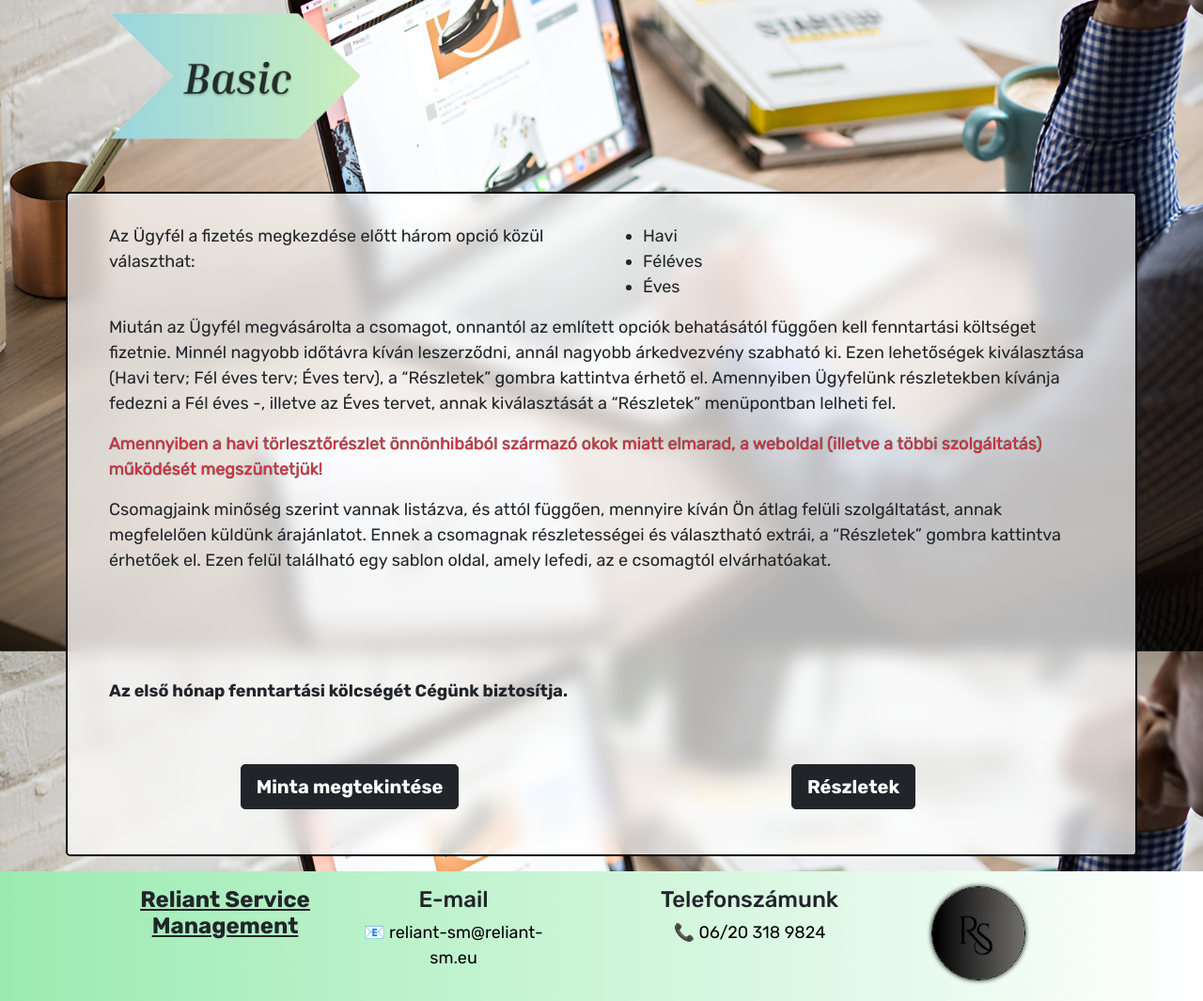
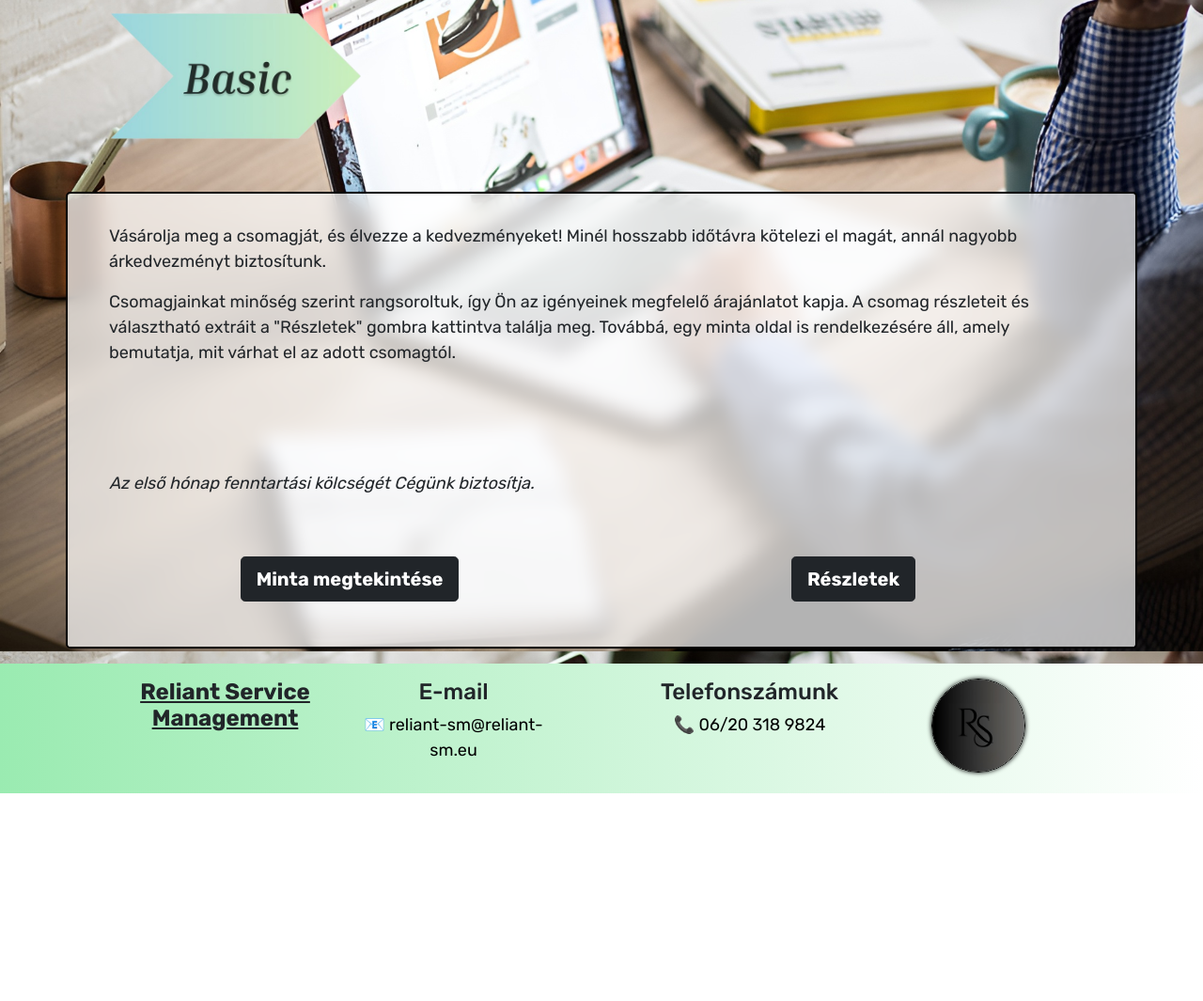
Before and after one commit to ZMilu24/reliant-sm_site, a PHP site: page /package.php?p=b in a window 1280 px wide. Shown: the part 161-1226 px from the top of the page at 94% size. After the commit the page ends 1005 px from the top, so only its background shows below. Run offline with PHP 8.4, Linux system fonts and the light colour scheme; some libraries are stand-ins or nearby versions.

Commit message:
text fix

```diff
--- a/index.php
+++ b/index.php
@@ -32,13 +32,13 @@
                 </div>
                 <div class="row">
                     <div class="my-3 col text-center">
-                        <?php info_card("Rólunk", "A Reliant Service Management 2024-ben alakult két jóbarát és csapatuk által. Azóta minden nap azon dolgozunk, hogy kis- és nagyvállalkozások számára nyújtsunk kiváló szolgáltatásokat, megkönnyítve és rendezettebbé téve működésüket. Célunk, hogy vállalkozása életét egyszerűbbé és hatékonyabbá tegyük. Cégünk azokra a problémákra talált megoldást, amely jellemző sok ország vállalataira, és kisvállalkozásaira, miszerint kevésbé
+                        <?php info_card("Rólunk", "A Reliant Service Management 2024-ben alakult két jóbarát és csapatuk által. Azóta minden nap azon dolgoznak, hogy kis- és nagyvállalkozások számára nyújtsanak kiváló szolgáltatásokat, megkönnyítve és rendezettebbé téve működésüket. Céluk, hogy vállalkozása életét egyszerűbbé és hatékonyabbá tegyük. Cégünk azokra a problémákra talált megoldást, amely jellemző sok ország vállalataira, és kisvállalkozásaira, miszerint kevésbé
                                     versenyképesek azokhoz a cégekhez képest, akiknek az informatikai infrastruktúrájukat már sikerült megalapozni és kiépíteni
                                     a modern világban.") ?>
                     </div>
                 <?php require("config.php"); if($isMob) {echo('</div><div class="row">');}?>
                     <div class="my-3 col text-center">
-                        <?php info_card("Tapasztalataink", "Csapatunk programozói több éves tapasztalattal rendelkeznek a webfejlesztés minden területén, beleértve a frontend és backend fejlesztést is. Rugalmasságuknak köszönhetően rövid időn belül képesek bármilyen igény szerint weboldalt építeni. A kész weboldalakkal növeljük ügyfeleink vállalatainak vásárlókörét és forgalmát, valamint pozitív irányba befolyásoljuk értékeléseik számát.") ?>
+                        <?php info_card("Tapasztalataink", "Csapatunk programozói több éves tapasztalattal rendelkeznek a webfejlesztés minden területén, beleértve a frontend és backend fejlesztést is. Rugalmasságunknak köszönhetően rövid időn belül képesek vagyunk bármilyen igény szerinti weboldalt építeni. A kész weboldalakkal növeljük ügyfeleink vállalatainak vásárlókörét és forgalmát, valamint pozitív irányba befolyásoljuk értékeléseik számát.") ?>
                     </div>
                 </div>
                 <div class="p-5">
--- a/package.php
+++ b/package.php
@@ -31,51 +31,26 @@
         <div class="container">
         <div class="row p-3">
             <div class="col text-left">
-                <div class="row">
-                    <div class="col text-left">
-                        <p>Az Ügyfél a fizetés megkezdése előtt három opció közül választhat:</p>
-                    </div>
-                    <div class="col text-left">
-                        <div class="row">
-                            <div class="col text-left">
-                                <ul>
-                                    <li>Havi</li>
-                                    <li>Féléves</li>
-                                    <li>Éves</li>
-                                </ul>
-                            </div>
-                        </div>
-                    </div>
-                </div>
                 <div id="package_main">
                     <div class="row">
                         <div class="col">
                             <p>
-                                Miután az Ügyfél megvásárolta a csomagot, onnantól az említett opciók behatásától függően
-kell fenntartási költséget fizetnie. Minnél nagyobb időtávra kíván leszerződni, annál nagyobb árkedvezvény szabható ki. Ezen lehetőségek kiválasztása (Havi terv; Fél éves terv; Éves terv), a “Részletek” gombra kattintva érhető el.
-Amennyiben Ügyfelünk részletekben kívánja fedezni a Fél éves -, illetve az Éves tervet, annak kiválasztását a “Részletek” menüpontban lelheti fel.
-
+                                Vásárolja meg a csomagját, és élvezze a kedvezményeket! Minél hosszabb időtávra kötelezi el magát, annál nagyobb árkedvezményt biztosítunk.
                             </p>
                         </div>
                     </div>
                     <div class="row">
-                            <div class="col text-left">
-                                <p class="text-danger">Amennyiben a havi törlesztőrészlet önnönhibából származó okok miatt elmarad, a weboldal (illetve a többi szolgáltatás) működését megszüntetjük!</p>
-                            </div>
-                    </div>
-                    <div class="row">
                         <div class="col">
                             <p>
-                               Csomagjaink minőség szerint vannak listázva, és attól függően, mennyire kíván Ön átlag felüli szolgáltatást, annak megfelelően küldünk árajánlatot.
-Ennek a csomagnak részletességei és választható extrái, a “Részletek” gombra kattintva érhetőek el. Ezen felül található egy sablon oldal, amely lefedi, az e csomagtól elvárhatóakat.
+                            Csomagjainkat minőség szerint rangsoroltuk, így Ön az igényeinek megfelelő árajánlatot kapja. A csomag részleteit és választható extráit a "Részletek" gombra kattintva találja meg. Továbbá, egy minta oldal is rendelkezésére áll, amely bemutatja, mit várhat el az adott csomagtól.
                             </p>
                         </div>
                     </div>
                     <div class="row mt-5">
                         <div class="col mt-5">
-                            <b>
+                            <i>
                                 Az első hónap fenntartási kölcségét Cégünk biztosítja.
-                            </b>
+                            </i>
                         </div>
                     </div>
                     <div class="row">
```
Also changed, not shown: details.php (+3 -4 lines), email.php (+4 -11 lines), offers.php (+11 -19 lines).
